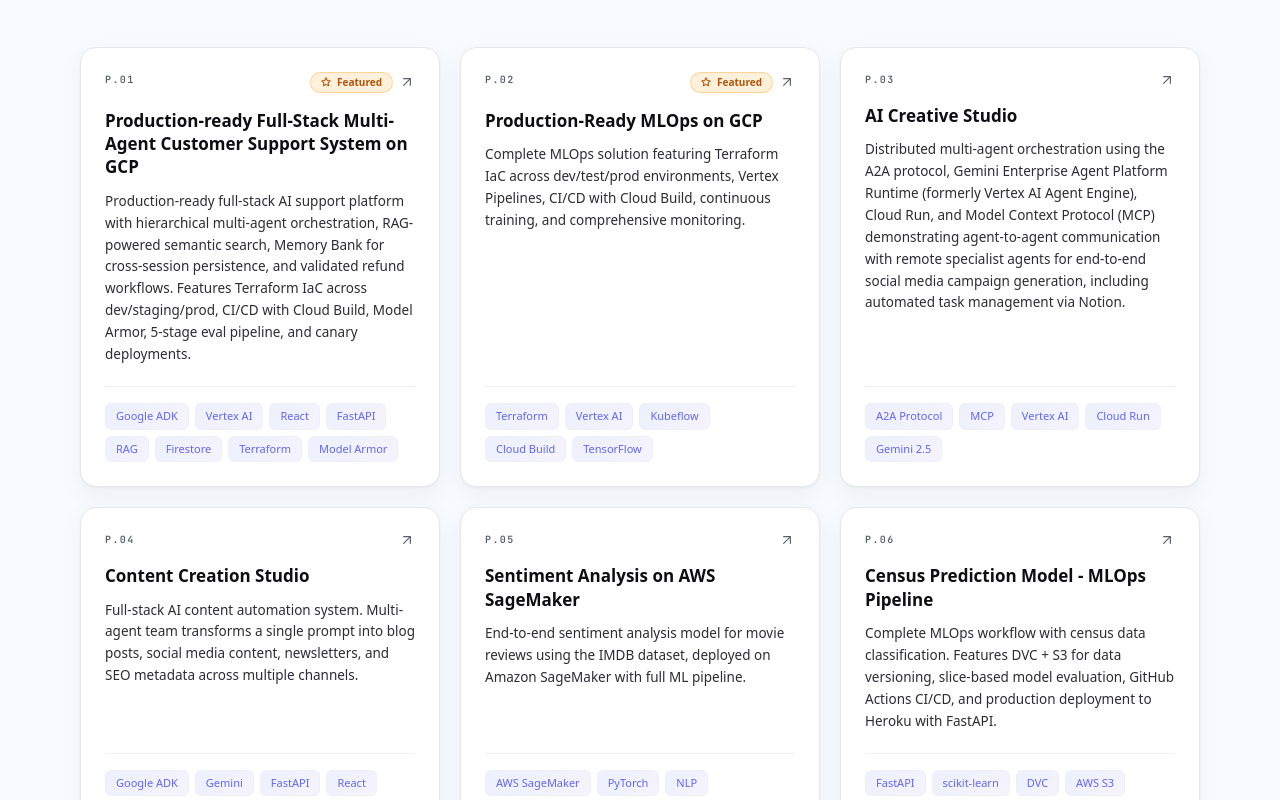
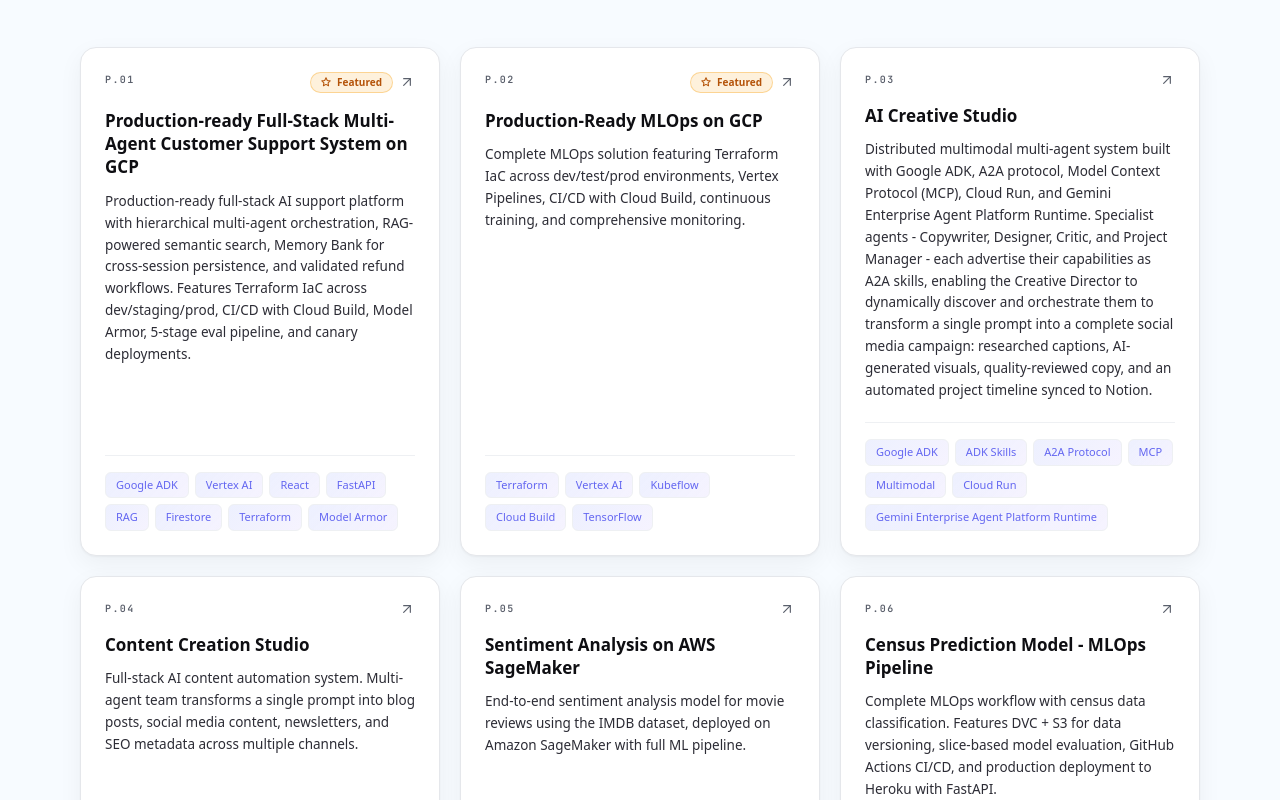
Before and after one commit to Saoussen-CH/Saoussen-CH.github.io, a React (Vite) app: page / in a window 1280 px wide. Shown: the part 3160-3960 px from the top of the page. Built offline with nearby package versions, Linux system fonts and the light colour scheme; the HTML template or start-up script is replaced by a standard one; a web font is replaced by a local one.

Commit message:
Update AI Creative Studio workshop and project content

```diff
--- a/src/data/profile.ts
+++ b/src/data/profile.ts
@@ -245,9 +245,8 @@
     sessions: [
       {
         event: 'AI DevCamp · Build with AI',
-        date: 'May 2, 2026',
+        date: 'May 2026',
         location: 'London, UK',
-        upcoming: true,
       },
       {
         event: 'Build with AI: Masr Edition',
@@ -260,7 +259,6 @@
         event: 'Artificial Intelligence National Summit INSAT',
         date: 'April 2026',
         location: 'Tunis, Tunisia',
-        upcoming: true,
       },
       {
         event: 'Build with AI 2026 x IWD',
@@ -298,22 +296,26 @@
     id: 'workshop-distributed-multi-agent-stack',
     emoji: '🚀',
     type: 'Workshop',
-    title: 'Building Distributed Multi-Agent Systems with Google AI Stack: ADK, MCP, A2A, Gemini Enterprise Agent Platform Runtime (formerly Vertex AI Agent Engine)',
-    description: 'A technical deep dive into designing autonomous, decentralized agent ecosystems using the Google AI stack. The next frontier in AI isn\'t just bigger models — it\'s distributed, collaborating agents. This code-first session examines how specialized, distributed agents collaborate to solve complex problems, covering Google ADK, A2A Protocol for agent-to-agent communication, and MCP for secure tool integration. The session showcases a distributed architecture where an orchestrator on Gemini Enterprise Agent Platform Runtime (formerly Vertex AI Agent Engine) coordinates five specialist agents on Cloud Run to generate a complete, multi-stage marketing campaign with project management tasks synced to Notion — all from a single prompt.',
+    title: 'Building Multimodal Multi-Agent Systems with Google\'s Full Agent Stack: From ADK & Skills to A2A, MCP, Cloud Run & Gemini Enterprise Agent Platform Runtime',
+    description: 'This code-first workshop walks you through building AI Creative Studio - a distributed multi-agent system where six specialized AI agents collaborate to produce a complete Instagram marketing campaign from a single prompt. You will implement every agent yourself: a Brand Strategist that searches the web for real-time insights, a Copywriter powered by ADK Skills for on-demand platform knowledge, a Designer that bridges a text agent to a Gemini image model via a custom tool, a Critic that uses Pydantic structured output to enforce review quality, a Project Manager that integrates Notion through MCP, and a Creative Director orchestrator that sequences all five specialists and handles the quality control loop.',
     highlights: [
-      'Practical guidance on agent architecture patterns, orchestration, tooling, and scaling agentic systems on Google Cloud',
-      'Code-first introduction to Google ADK for agent building',
-      'A2A Protocol for agent-to-agent communication',
-      'Model Context Protocol (MCP) for secure tool integration',
-      'Hands-on experience deploying agentic workloads to Gemini Enterprise Agent Platform Runtime (formerly Vertex AI Agent Engine) and Cloud Run',
-      'Intuition to avoid the most common pitfalls in distributed agent system design',
+      'Build LLM agents with Google ADK - system instructions, built-in tools, and FunctionTools',
+      'Package reusable agent knowledge with ADK Skills (SkillToolset) to keep prompts lean',
+      'Bridge a text agent to an image generation model via a custom async tool',
+      'Enforce structured output from Gemini using Pydantic response_schema',
+      'Connect agents to external APIs without custom glue code using MCP (Notion integration)',
+      'Turn any agent into a network-callable service with the A2A protocol',
+      'Orchestrate distributed agents with RemoteA2aAgent and AgentTool',
+      'Keep long multi-agent workflows within context limits using context compaction',
+      'Deploy specialist agents as Cloud Run microservices and host the orchestrator on Agent Engine',
+      'Build a quality control loop where the Critic triggers automatic revision before delivery',
+      'Intuition to avoid the most common pitfalls in distributed agent system design: context passing, output contracts, retry handling, and context compaction',
     ],
     sessions: [
       {
         event: 'TechFest 1.0 · Build with AI',
         date: 'May 3, 2026',
         location: 'Monastir, Tunisia',
-        upcoming: true,
       },
     ],
   },
--- a/src/data/projects.ts
+++ b/src/data/projects.ts
@@ -35,8 +35,8 @@
     id: 'ai-creative-studio',
     emoji: '🎨',
     title: 'AI Creative Studio',
-    description: 'Distributed multi-agent orchestration using the A2A protocol, Gemini Enterprise Agent Platform Runtime (formerly Vertex AI Agent Engine), Cloud Run, and Model Context Protocol (MCP) demonstrating agent-to-agent communication with remote specialist agents for end-to-end social media campaign generation, including automated task management via Notion.',
-    tags: ['A2A Protocol', 'MCP', 'Vertex AI', 'Cloud Run', 'Gemini 2.5'],
+    description: 'Distributed multimodal multi-agent system built with Google ADK, A2A protocol, Model Context Protocol (MCP), Cloud Run, and Gemini Enterprise Agent Platform Runtime. Specialist agents - Copywriter, Designer, Critic, and Project Manager - each advertise their capabilities as A2A skills, enabling the Creative Director to dynamically discover and orchestrate them to transform a single prompt into a complete social media campaign: researched captions, AI-generated visuals, quality-reviewed copy, and an automated project timeline synced to Notion.',
+    tags: ['Google ADK', 'ADK Skills', 'A2A Protocol', 'MCP', 'Multimodal', 'Cloud Run', 'Gemini Enterprise Agent Platform Runtime'],
     githubUrl: 'https://github.com/Saoussen-CH/ai-creative-studio-adk-a2a-mcp-vertexai-cloudrun',
   },
   {
```
